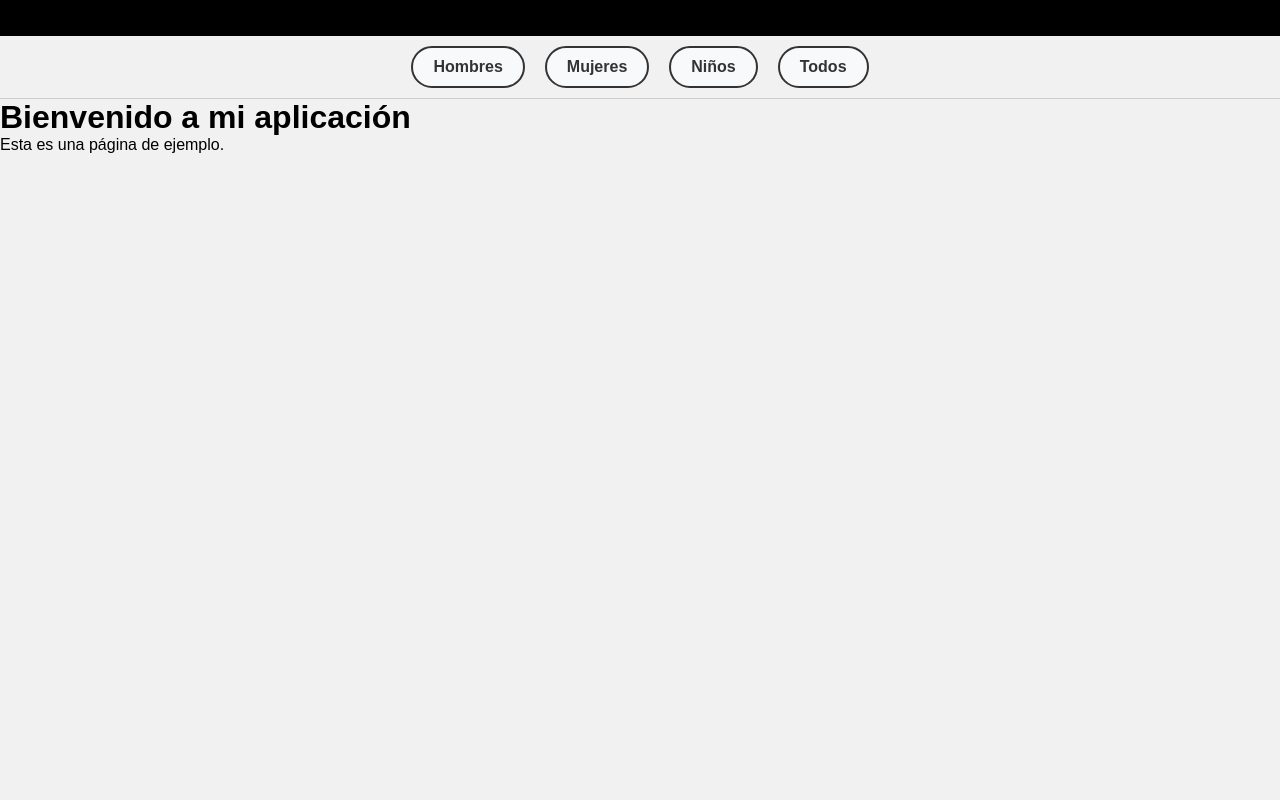
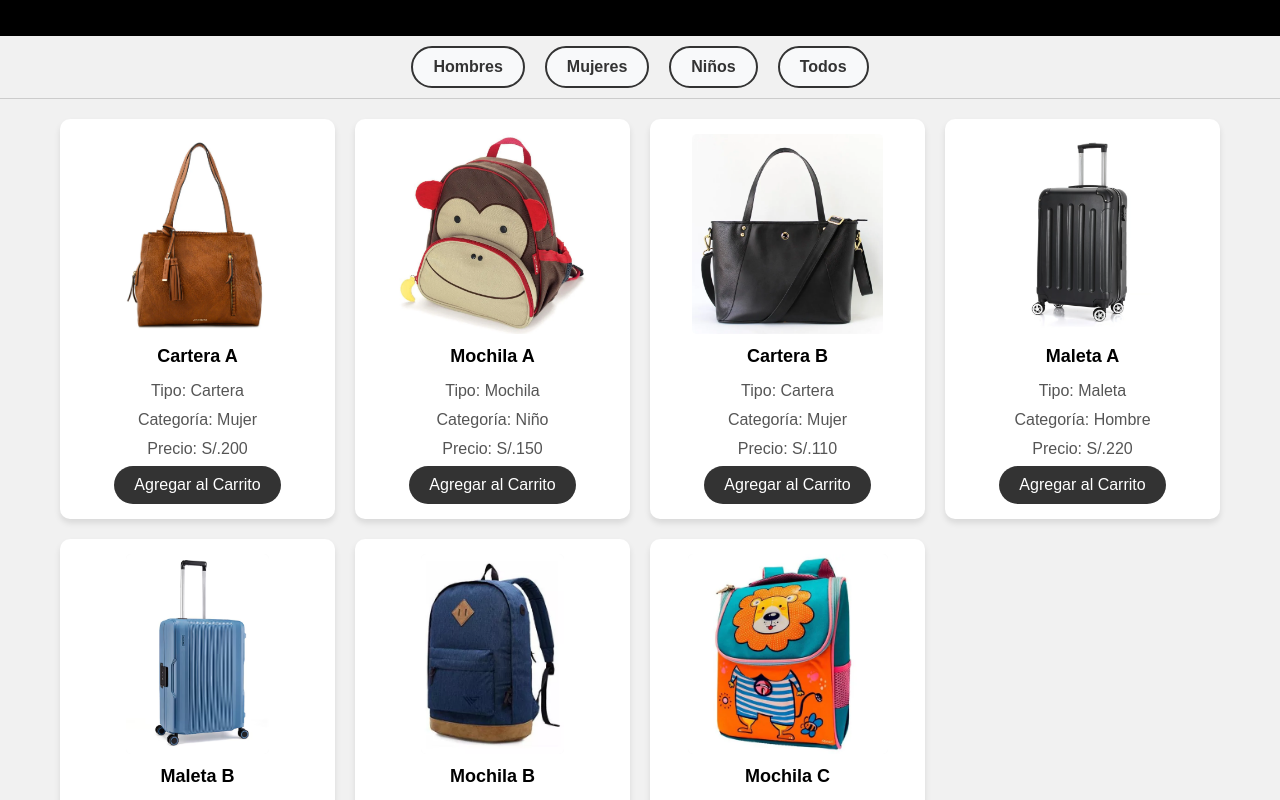
Before and after one commit to SoySergiooo/FrontEndProy-React, a React (Vite) app: page / in a window 1280 px wide. Shown: the part 660-1460 px from the top of the page. Before the commit the page ends 814 px from the top, so only its background shows below. Built offline with nearby package versions, Linux system fonts and the light colour scheme.

Commit message:
Catalogo Completado

```diff
--- /dev/null
+++ b/src/Components/catalogoComponente.jsx
@@ -0,0 +1,136 @@
+import React from 'react';
+import './catalogoStyle.css';
+import CarteraA from '../assets/images/Cartera A.png';
+import MochilaA from '../assets/images/Mochila A.png';
+import CarteraB from '../assets/images/Cartera B.png';
+import MaletaA from '../assets/images/Maleta A.png';
+import MaletaB from '../assets/images/Maleta B.png';
+import MochilaB from '../assets/images/Mochila B.png';
+import MochilaC from '../assets/images/Mochila C.jpg';
+
+const Catalogo = ({ categoria }) => {
+  const catalogo = [
+    {
+      id: 1,
+      nombre: "Cartera A",
+      categoria: "Mujer",
+      tipo: "Cartera",
+      precio: 200,
+      linkimg: CarteraA,
+      alt: "Cartera A",
+      linkbutton: "PagCarteraA.html"
+    },
+    {
+      id: 2,
+      nombre: "Mochila A",
+      categoria: "Niño",
+      tipo: "Mochila",
+      precio: 150,
+      linkimg: MochilaA,
+      alt: "Mochila A",
+      linkbutton: "PagMochilaA.html"
+    },
+    {
+      id: 3,
+      nombre: "Cartera B",
+      categoria: "Mujer",
+      tipo: "Cartera",
+      precio: 110,
+      linkimg: CarteraB,
+      alt: "Cartera B",
+      linkbutton: "PagCarteraB.html"
+    },
+    {
+      id: 4,
+      nombre: "Maleta A",
+      categoria: "Hombre",
+      tipo: "Maleta",
+      precio: 220,
+      linkimg: MaletaA,
+      alt: "Maleta A",
+      linkbutton: "PagMaletaA.html"
+    },
+    {
+      id: 5,
+      nombre: "Maleta B",
+      categoria: "Mujer",
+      tipo: "Maleta",
+      precio: 300,
+      linkimg: MaletaB,
+      alt: "Maleta B",
+      linkbutton: "PagMaletaB.html"
+    },
+    {
+      id: 6,
+      nombre: "Mochila B",
+      categoria: "Hombre",
+      tipo: "Mochila",
+      precio: 280,
+      linkimg: MochilaB,
+      alt: "Mochila B",
+      linkbutton: "PagMochilaB.html"
+    },
+    {
+      id: 7,
+      nombre: "Mochila C",
+      categoria: "Niño",
+      tipo: "Mochila",
+      precio: 250,
+      linkimg: MochilaC,
+      alt: "Mochila C",
+      linkbutton: "PagMochilaC.html"
+    },
+  ];
+
+const productosFiltrados =
+categoria === 'Todos'
+  ? catalogo
+  : catalogo.filter((producto) => producto.categoria === categoria);
+
+return (
+<section id="catalogo" className="wrap-productos">
+  {productosFiltrados.map((producto) => (
+    <article className="art-producto" key={producto.id}>
+      <div className="div-content">
+        <div className="imagen">
+          <img src={producto.linkimg} alt={producto.alt} />
+        </div>
+        <h2>{producto.nombre}</h2>
+        <p>
+          Tipo: <span className="tipo-producto">{producto.tipo}</span>
+        </p>
+        <p>
+          Categoría: <span className="cat-producto">{producto.categoria}</span>
+        </p>
+        <p>
+          Precio: S/.<span className="precio-producto">{producto.precio}</span>
+        </p>
+      </div>
+      <button
+        className="BotonAgregarCarrito"
+        onClick={() => agregarAlCarrito(producto)}
+      >
+        Agregar al Carrito
+      </button>
+    </article>
+  ))}
+</section>
+);
+};
+
+const agregarAlCarrito = (producto) => {
+let carrito = JSON.parse(localStorage.getItem('carrito')) || [];
+const productoExistente = carrito.find((item) => item.id === producto.id);
+
+if (productoExistente) {
+productoExistente.cantidad += 1;
+alert(`Se agregó otra unidad de "${producto.nombre}" al carrito.`);
+} else {
+carrito.push({ ...producto, cantidad: 1 });
+alert(`Producto "${producto.nombre}" agregado al carrito.`);
+}
+
+localStorage.setItem('carrito', JSON.stringify(carrito));
+};
+
+export default Catalogo;
--- /dev/null
+++ b/src/Components/catalogoStyle.css
@@ -0,0 +1,105 @@
+/* Estilo del contenedor del catálogo */
+.wrap-productos {
+    display: grid;
+    grid-template-columns: repeat(4, 1fr); /* Cuatro elementos por fila */
+    gap: 20px; /* Espaciado entre elementos */
+    justify-content: center;
+    margin: 0 auto;
+    padding: 20px;
+    max-width: 1200px;
+    box-sizing: border-box;
+}
+
+/* Estilo de cada producto */
+.art-producto {
+    background-color: white;
+    border-radius: 10px;
+    padding: 15px;
+    box-shadow: 0 4px 6px rgba(0, 0, 0, 0.1);
+    text-align: center;
+    display: flex;
+    flex-direction: column;
+    align-items: center;
+    transition: transform 0.2s ease-in-out, box-shadow 0.2s ease-in-out;
+    cursor: default;
+}
+
+.imagen {
+    width: 100%;
+    height: 200px; /* Altura fija para todas las imágenes */
+    display: flex;
+    justify-content: center;
+    align-items: center;
+    overflow: hidden;
+    border-radius: 5px;
+    margin-bottom: 10px;
+    background-color: #f8f8f8; /* Fondo gris claro para imágenes sin carga */
+}
+
+.imagen img {
+    width: auto;
+    height: 100%;
+    object-fit: cover;
+}
+
+.art-producto h2 {
+    font-size: 18px;
+    margin: 12px 0;
+}
+
+.art-producto h3 {
+    font-size: 1.5rem;
+    font-weight: bold;
+    margin-bottom: 10px;
+    color: #333;
+    text-align: center;
+}
+
+.art-producto p {
+    font-size: 1rem;
+    color: #555;
+    margin: 5px 0;
+    line-height: 1.5;
+    text-align: center;
+}
+
+.art-producto .precio {
+    font-size: 1.2rem;
+    font-weight: bold;
+    color: #007BFF;
+    margin-top: 10px;
+}
+
+.BotonAgregarCarrito {
+    background-color: #333;
+    color: #fff;
+    border-radius: 25px;
+    padding: 10px 20px;
+    border: none;
+    cursor: pointer;
+    transition: all 0.3s ease;
+}
+
+.BotonAgregarCarrito:hover {
+    background-color: #444;
+}
+
+/* ====== Media Queries ====== */
+
+@media (max-width: 1200px) {
+    .wrap-productos {
+        grid-template-columns: repeat(3, 1fr); /* Cambia a 3 columnas */
+    }
+}
+
+@media (max-width: 900px) {
+    .wrap-productos {
+        grid-template-columns: repeat(2, 1fr); /* Cambia a 2 columnas */
+    }
+}
+
+@media (max-width: 600px) {
+    .wrap-productos {
+        grid-template-columns: 1fr; /* Cambia a 1 columna */
+    }
+}
--- a/src/Components/filtrosComponente.jsx
+++ b/src/Components/filtrosComponente.jsx
@@ -1,23 +1,47 @@
 import React from 'react';
 import './filtrosStyle.css';
 
-const Filtros = () => {
+const Filtros = ({ onFilterChange }) => {
   return (
     <section id="filtros">
       <nav className="section-nav">
         <div id="opciones-productos">
           <ul>
             <li>
-              <button id="btn-hombre" className="btn-filter">Hombres</button>
+              <button
+                id="btn-hombre"
+                className="btn-filter"
+                onClick={() => onFilterChange('Hombre')}
+              >
+                Hombres
+              </button>
             </li>
             <li>
-              <button id="btn-mujer" className="btn-filter">Mujeres</button>
+              <button
+                id="btn-mujer"
+                className="btn-filter"
+                onClick={() => onFilterChange('Mujer')}
+              >
+                Mujeres
+              </button>
             </li>
             <li>
-              <button id="btn-nino" className="btn-filter">Niños</button>
+              <button
+                id="btn-nino"
+                className="btn-filter"
+                onClick={() => onFilterChange('Niño')}
+              >
+                Niños
+              </button>
             </li>
             <li>
-              <button id="btn-todos" className="btn-filter">Todos</button>
+              <button
+                id="btn-todos"
+                className="btn-filter"
+                onClick={() => onFilterChange('Todos')}
+              >
+                Todos
+              </button>
             </li>
           </ul>
         </div>
--- a/src/views/Home.jsx
+++ b/src/views/Home.jsx
@@ -1,15 +1,17 @@
-import React from 'react';
-import Banner from '../components/bannerComponente'; // Ajusta la ruta según la estructura de tu proyecto
-import Filtros from '../components/filtrosComponente'; // Ajusta la ruta según la estructura de tu proyecto
+import React, { useState } from 'react';
+import Banner from '../components/bannerComponente';
+import Filtros from '../components/filtrosComponente';
+import Catalogo from '../components/catalogoComponente';
 
 const Home = () => {
+  const [categoriaSeleccionada, setCategoriaSeleccionada] = useState('Todos');
+
   return (
     <div>
       <Banner />
-      <Filtros />
+      <Filtros onFilterChange={setCategoriaSeleccionada} />
       <main>
-        <h1>Bienvenido a mi aplicación</h1>
-        <p>Esta es una página de ejemplo.</p>
+        <Catalogo categoria={categoriaSeleccionada} />
       </main>
     </div>
   );
```
